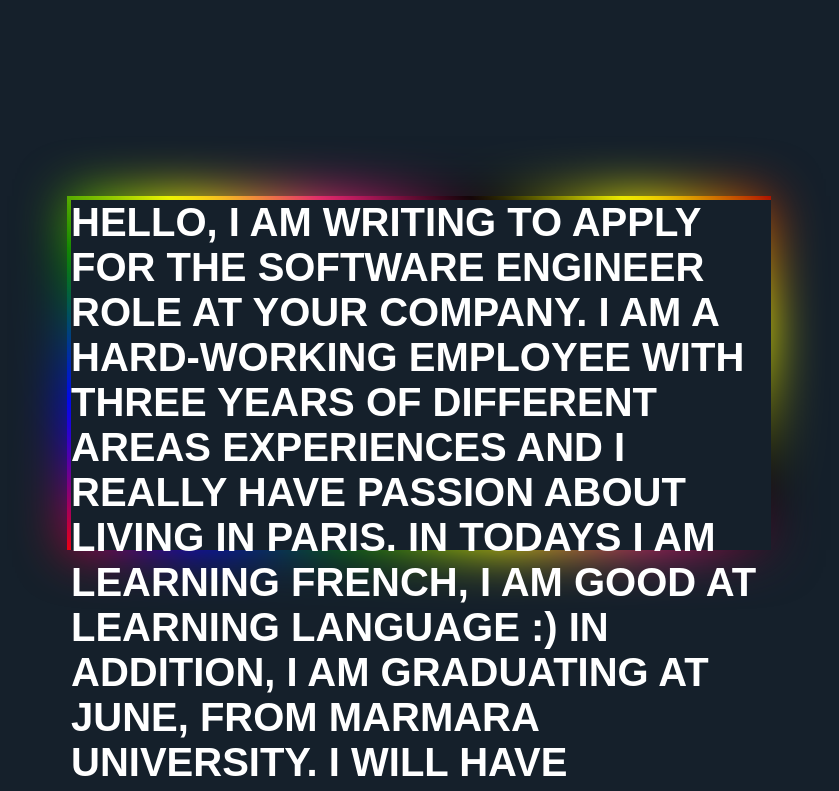
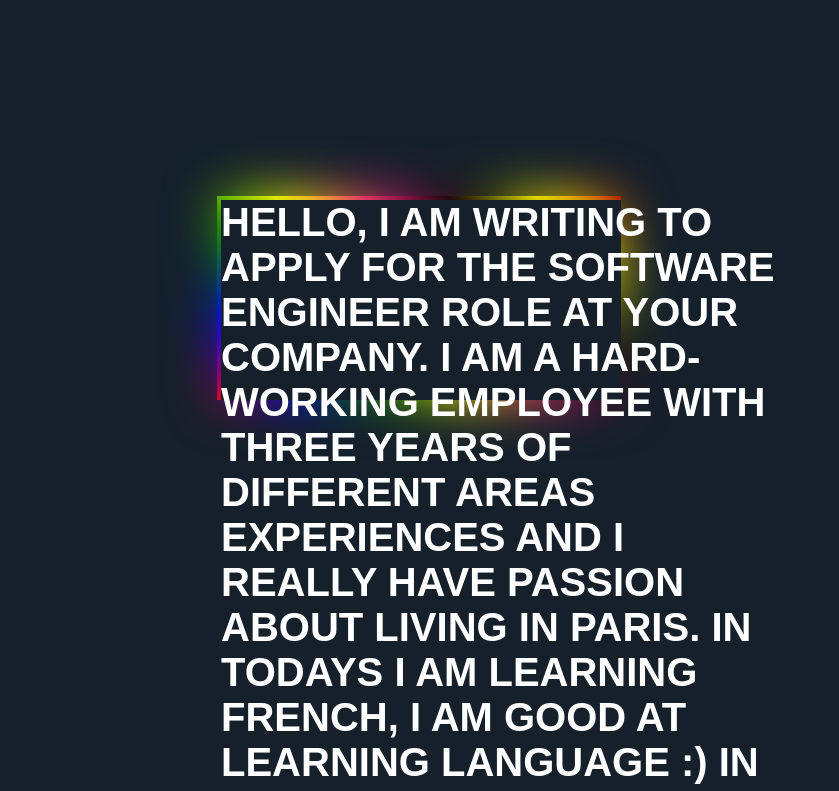
Before and after one commit to zeynepthereal/zeynepthereal.github.io, a plain HTML site: page resume.html in a window 1280 px wide. Shown: the top 791 px of the page, without its empty margins (219-1058 px from the left). Drawn offline with Linux system fonts and the light colour scheme.

Commit message:
Update main2.css

```diff
--- a/main2.css
+++ b/main2.css
@@ -14,8 +14,8 @@
   font-weight: 800;
   position: relative;
   margin: 200px auto 0;
-  width: 700px;
-  height: 350px;
+  width: 400px;
+  height: 200px;
   background: #15202B;
 }
 
```
